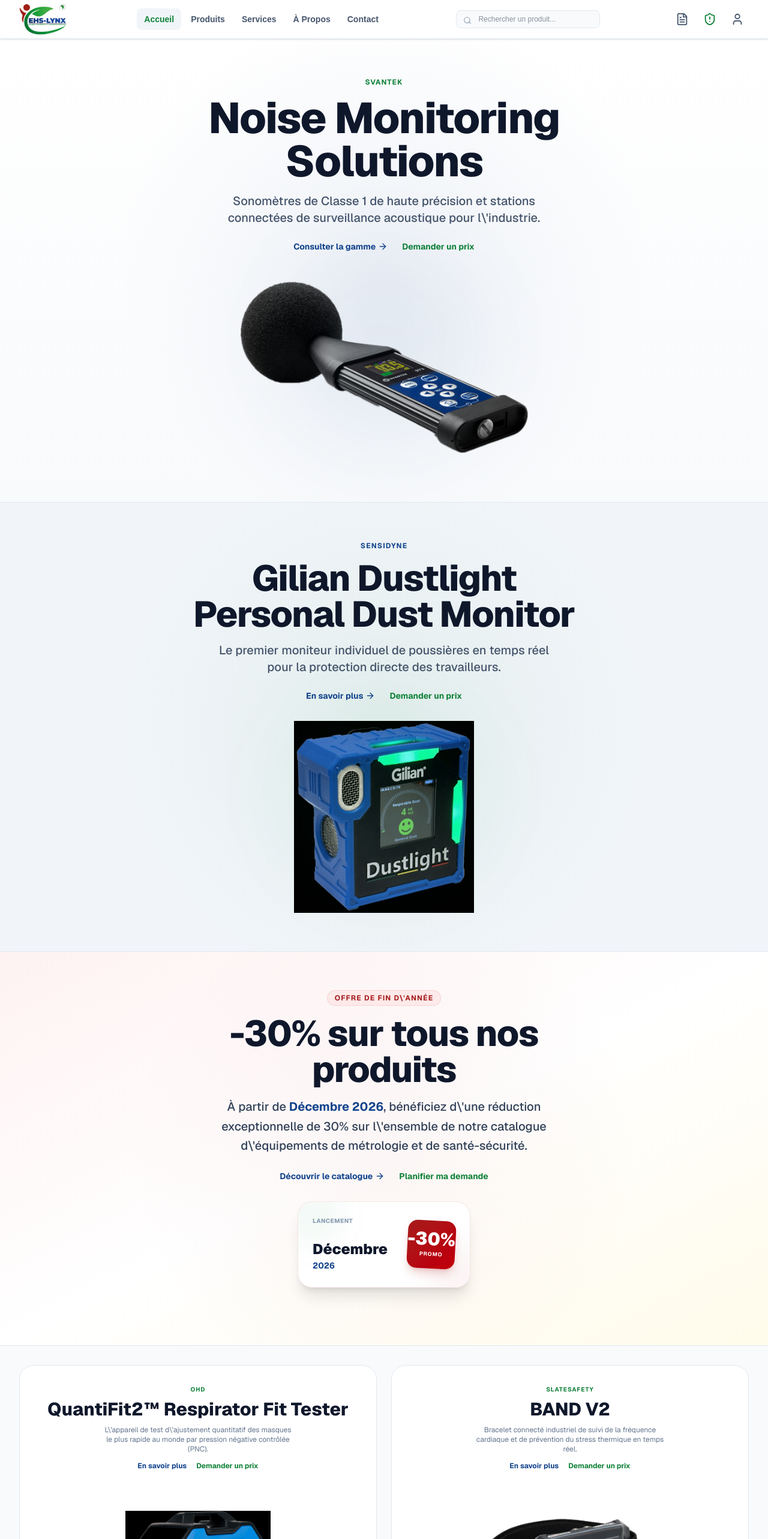
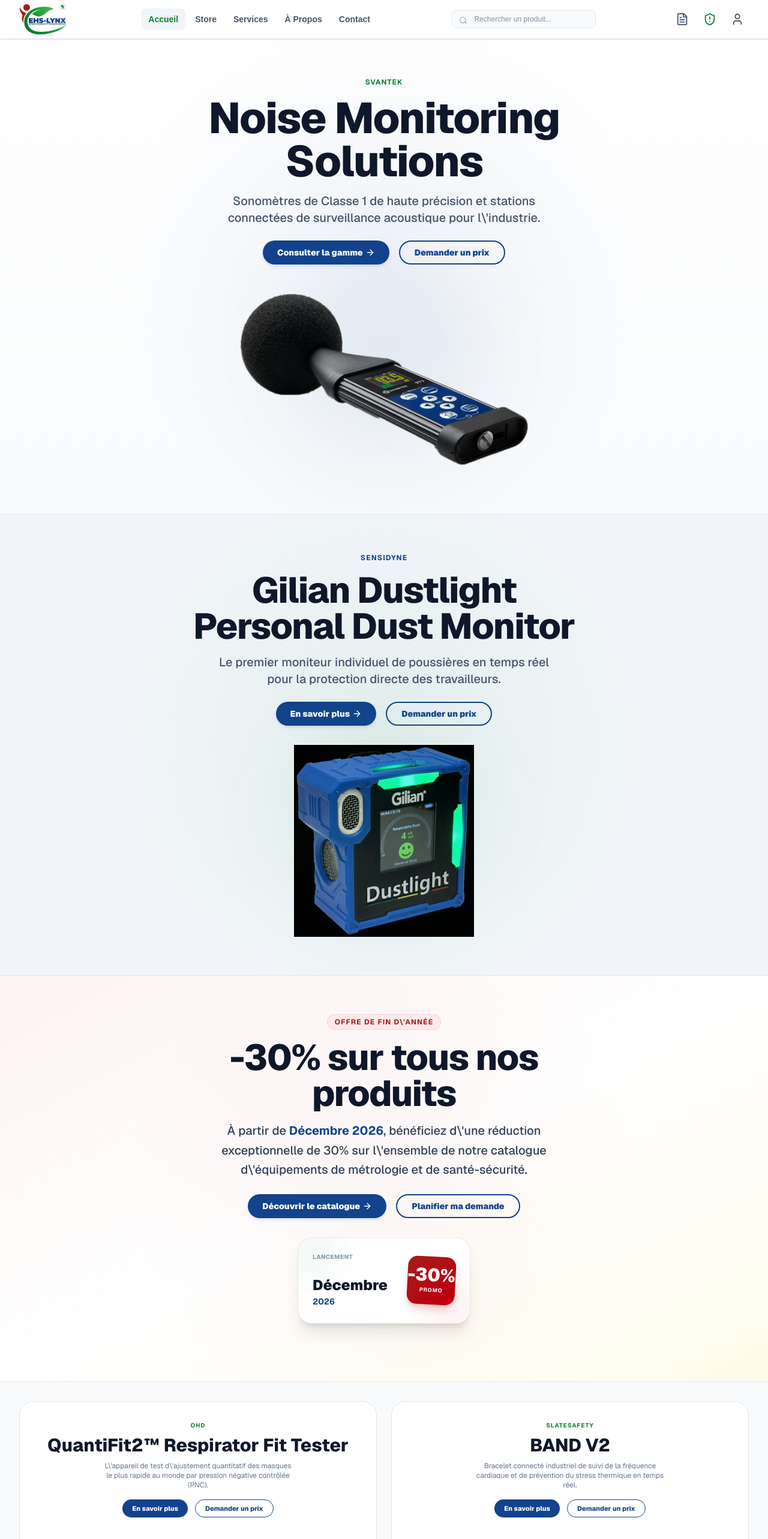
Before and after one commit to francisyaro/ehslynxstore, a Next.js app: page / in a window 1280 px wide. Shown: the top 2566 px of the page at 60% size. Built offline with nearby package versions, Linux system fonts and the light colour scheme.

Commit message:
style: update homepage and product list buttons to pill shape, rename Produits to Store

```diff
--- a/src/app/(public)/page.tsx
+++ b/src/app/(public)/page.tsx
@@ -22,16 +22,16 @@
           <p className="text-lg sm:text-xl text-slate-600 max-w-xl mx-auto font-medium">
             Sonomètres de Classe 1 de haute précision et stations connectées de surveillance acoustique pour l\'industrie.
           </p>
-          <div className="flex justify-center gap-6 pt-2">
+          <div className="flex justify-center gap-4 pt-2">
             <Link
               href="/produits?brand=svantek"
-              className="inline-flex items-center gap-1 text-sm font-bold text-brand-blue hover:text-blue-700 transition-colors group"
+              className="inline-flex items-center justify-center px-6 py-2 rounded-full text-xs sm:text-sm font-black text-white bg-brand-blue hover:bg-blue-750 hover:scale-[1.02] active:scale-[0.98] transition-all duration-200 shadow-md shadow-brand-blue/10 group"
             >
-              Consulter la gamme <ArrowRight className="h-4 w-4 group-hover:translate-x-1 transition-transform" />
+              Consulter la gamme <ArrowRight className="h-4 w-4 group-hover:translate-x-0.5 transition-transform ml-1" />
             </Link>
             <Link
               href="/demande-de-prix"
-              className="inline-flex items-center gap-1 text-sm font-bold text-brand-green hover:text-green-700 transition-colors"
+              className="inline-flex items-center justify-center px-6 py-2 rounded-full text-xs sm:text-sm font-black text-brand-blue border-2 border-brand-blue hover:bg-brand-blue/5 hover:scale-[1.02] active:scale-[0.98] transition-all duration-200 bg-transparent"
             >
               Demander un prix
             </Link>
@@ -64,16 +64,16 @@
           <p className="text-lg sm:text-xl text-slate-600 max-w-xl mx-auto font-medium">
             Le premier moniteur individuel de poussières en temps réel pour la protection directe des travailleurs.
           </p>
-          <div className="flex justify-center gap-6 pt-2">
+          <div className="flex justify-center gap-4 pt-2">
             <Link
               href="/produits/sensidyne/moniteur-poussieres-dustlight"
-              className="inline-flex items-center gap-1 text-sm font-bold text-brand-blue hover:underline group"
+              className="inline-flex items-center justify-center px-6 py-2 rounded-full text-xs sm:text-sm font-black text-white bg-brand-blue hover:bg-blue-750 hover:scale-[1.02] active:scale-[0.98] transition-all duration-200 shadow-md shadow-brand-blue/10 group"
             >
-              En savoir plus <ArrowRight className="h-4 w-4 group-hover:translate-x-1 transition-transform" />
+              En savoir plus <ArrowRight className="h-4 w-4 group-hover:translate-x-0.5 transition-transform ml-1" />
             </Link>
             <Link
               href="/demande-de-prix"
-              className="inline-flex items-center gap-1 text-sm font-bold text-brand-green hover:underline"
+              className="inline-flex items-center justify-center px-6 py-2 rounded-full text-xs sm:text-sm font-black text-brand-blue border-2 border-brand-blue hover:bg-brand-blue/5 hover:scale-[1.02] active:scale-[0.98] transition-all duration-200 bg-transparent"
             >
               Demander un prix
             </Link>
@@ -108,16 +108,16 @@
           <p className="text-lg sm:text-xl text-slate-700 max-w-xl mx-auto font-medium leading-relaxed">
             À partir de <span className="font-bold text-brand-blue">Décembre 2026</span>, bénéficiez d\'une réduction exceptionnelle de 30% sur l\'ensemble de notre catalogue d\'équipements de métrologie et de santé-sécurité.
           </p>
-          <div className="flex justify-center gap-6 pt-2">
+          <div className="flex justify-center gap-4 pt-2">
             <Link
               href="/produits"
-              className="inline-flex items-center gap-1 text-sm font-bold text-brand-blue hover:text-blue-700 transition-colors group"
+              className="inline-flex items-center justify-center px-6 py-2 rounded-full text-xs sm:text-sm font-black text-white bg-brand-blue hover:bg-blue-750 hover:scale-[1.02] active:scale-[0.98] transition-all duration-200 shadow-md shadow-brand-blue/10 group"
             >
-              Découvrir le catalogue <ArrowRight className="h-4 w-4 group-hover:translate-x-1 transition-transform" />
+              Découvrir le catalogue <ArrowRight className="h-4 w-4 group-hover:translate-x-0.5 transition-transform ml-1" />
             </Link>
             <Link
               href="/demande-de-prix"
-              className="inline-flex items-center gap-1 text-sm font-bold text-brand-green hover:text-green-700 transition-colors"
+              className="inline-flex items-center justify-center px-6 py-2 rounded-full text-xs sm:text-sm font-black text-brand-blue border-2 border-brand-blue hover:bg-brand-blue/5 hover:scale-[1.02] active:scale-[0.98] transition-all duration-200 bg-transparent"
             >
               Planifier ma demande
             </Link>
@@ -160,9 +160,9 @@
             <p className="text-xs text-slate-500 max-w-xs mx-auto">
               L\'appareil de test d\'ajustement quantitatif des masques le plus rapide au monde par pression négative contrôlée (PNC).
             </p>
-            <div className="flex justify-center gap-4 pt-1">
-              <Link href="/produits/ohd/fit-test-quantifit2" className="text-xs font-bold text-brand-blue hover:underline">En savoir plus</Link>
-              <Link href="/produits/ohd/fit-test-quantifit2" className="text-xs font-bold text-brand-green hover:underline">Demander un prix</Link>
+            <div className="flex justify-center gap-3 pt-2">
+              <Link href="/produits/ohd/fit-test-quantifit2" className="inline-flex items-center justify-center px-4 py-1.5 rounded-full text-[11px] font-extrabold text-white bg-brand-blue hover:bg-blue-750 hover:scale-[1.02] active:scale-[0.98] transition-all shadow-sm">En savoir plus</Link>
+              <Link href="/produits/ohd/fit-test-quantifit2" className="inline-flex items-center justify-center px-4 py-1.5 rounded-full text-[11px] font-extrabold text-brand-blue border border-brand-blue hover:bg-brand-blue/5 transition-all bg-transparent">Demander un prix</Link>
             </div>
           </div>
 
@@ -179,9 +179,9 @@
             <p className="text-xs text-slate-500 max-w-xs mx-auto">
               Bracelet connecté industriel de suivi de la fréquence cardiaque et de prévention du stress thermique en temps réel.
             </p>
-            <div className="flex justify-center gap-4 pt-1">
-              <Link href="/produits/slatesafety/bracelet-biosurveillance-band-v2" className="text-xs font-bold text-brand-blue hover:underline">En savoir plus</Link>
-              <Link href="/produits/slatesafety/bracelet-biosurveillance-band-v2" className="text-xs font-bold text-brand-green hover:underline">Demander un prix</Link>
+            <div className="flex justify-center gap-3 pt-2">
+              <Link href="/produits/slatesafety/bracelet-biosurveillance-band-v2" className="inline-flex items-center justify-center px-4 py-1.5 rounded-full text-[11px] font-extrabold text-white bg-brand-blue hover:bg-blue-750 hover:scale-[1.02] active:scale-[0.98] transition-all shadow-sm">En savoir plus</Link>
+              <Link href="/produits/slatesafety/bracelet-biosurveillance-band-v2" className="inline-flex items-center justify-center px-4 py-1.5 rounded-full text-[11px] font-extrabold text-brand-blue border border-brand-blue hover:bg-brand-blue/5 transition-all bg-transparent">Demander un prix</Link>
             </div>
           </div>
 
@@ -198,9 +198,9 @@
             <p className="text-xs text-slate-500 max-w-xs mx-auto">
               Station de surveillance continue du bruit extérieur étanche (IP65) avec modem 4G intégré.
             </p>
-            <div className="flex justify-center gap-4 pt-1">
-              <Link href="/produits/svantek/station-bruit-outdoor-sv-307" className="text-xs font-bold text-brand-blue hover:underline">En savoir plus</Link>
-              <Link href="/produits/svantek/station-bruit-outdoor-sv-307" className="text-xs font-bold text-brand-green hover:underline">Demander un prix</Link>
+            <div className="flex justify-center gap-3 pt-2">
+              <Link href="/produits/svantek/station-bruit-outdoor-sv-307" className="inline-flex items-center justify-center px-4 py-1.5 rounded-full text-[11px] font-extrabold text-white bg-brand-blue hover:bg-blue-750 hover:scale-[1.02] active:scale-[0.98] transition-all shadow-sm">En savoir plus</Link>
+              <Link href="/produits/svantek/station-bruit-outdoor-sv-307" className="inline-flex items-center justify-center px-4 py-1.5 rounded-full text-[11px] font-extrabold text-brand-blue border border-brand-blue hover:bg-brand-blue/5 transition-all bg-transparent">Demander un prix</Link>
             </div>
           </div>
 
@@ -217,9 +217,9 @@
             <p className="text-xs text-slate-500 max-w-xs mx-auto">
               Moniteur individuel de poussières en temps réel pour la protection directe des travailleurs.
             </p>
-            <div className="flex justify-center gap-4 pt-1">
-              <Link href="/produits/sensidyne/moniteur-poussieres-dustlight" className="text-xs font-bold text-brand-blue hover:underline">En savoir plus</Link>
-              <Link href="/produits/sensidyne/moniteur-poussieres-dustlight" className="text-xs font-bold text-brand-green hover:underline">Demander un prix</Link>
+            <div className="flex justify-center gap-3 pt-2">
+              <Link href="/produits/sensidyne/moniteur-poussieres-dustlight" className="inline-flex items-center justify-center px-4 py-1.5 rounded-full text-[11px] font-extrabold text-white bg-brand-blue hover:bg-blue-750 hover:scale-[1.02] active:scale-[0.98] transition-all shadow-sm">En savoir plus</Link>
+              <Link href="/produits/sensidyne/moniteur-poussieres-dustlight" className="inline-flex items-center justify-center px-4 py-1.5 rounded-full text-[11px] font-extrabold text-brand-blue border border-brand-blue hover:bg-brand-blue/5 transition-all bg-transparent">Demander un prix</Link>
             </div>
           </div>
 
--- a/src/components/Header.tsx
+++ b/src/components/Header.tsx
@@ -25,7 +25,7 @@
 
   const navigation = [
     { name: 'Accueil', href: '/' },
-    { name: 'Produits', href: '/produits' },
+    { name: 'Store', href: '/produits' },
     { name: 'Services', href: '/services' },
     { name: 'À Propos', href: '/a-propos' },
     { name: 'Contact', href: '/info-contact' },
--- a/src/components/ProductGrid.tsx
+++ b/src/components/ProductGrid.tsx
@@ -262,7 +262,7 @@
 
                         <Link
                           href={`/produits/${brand?.slug}/${product.slug}`}
-                          className="inline-flex items-center justify-center h-8 px-3 rounded-lg bg-slate-50 border border-slate-200 hover:bg-slate-100 text-xs font-bold text-slate-700 hover:text-slate-950 transition-all"
+                          className="inline-flex items-center justify-center h-8 px-4 rounded-full bg-brand-blue hover:bg-blue-750 text-xs font-bold text-white shadow-sm shadow-brand-blue/10 hover:scale-[1.02] active:scale-[0.98] transition-all"
                         >
                           Détails
                         </Link>
```
